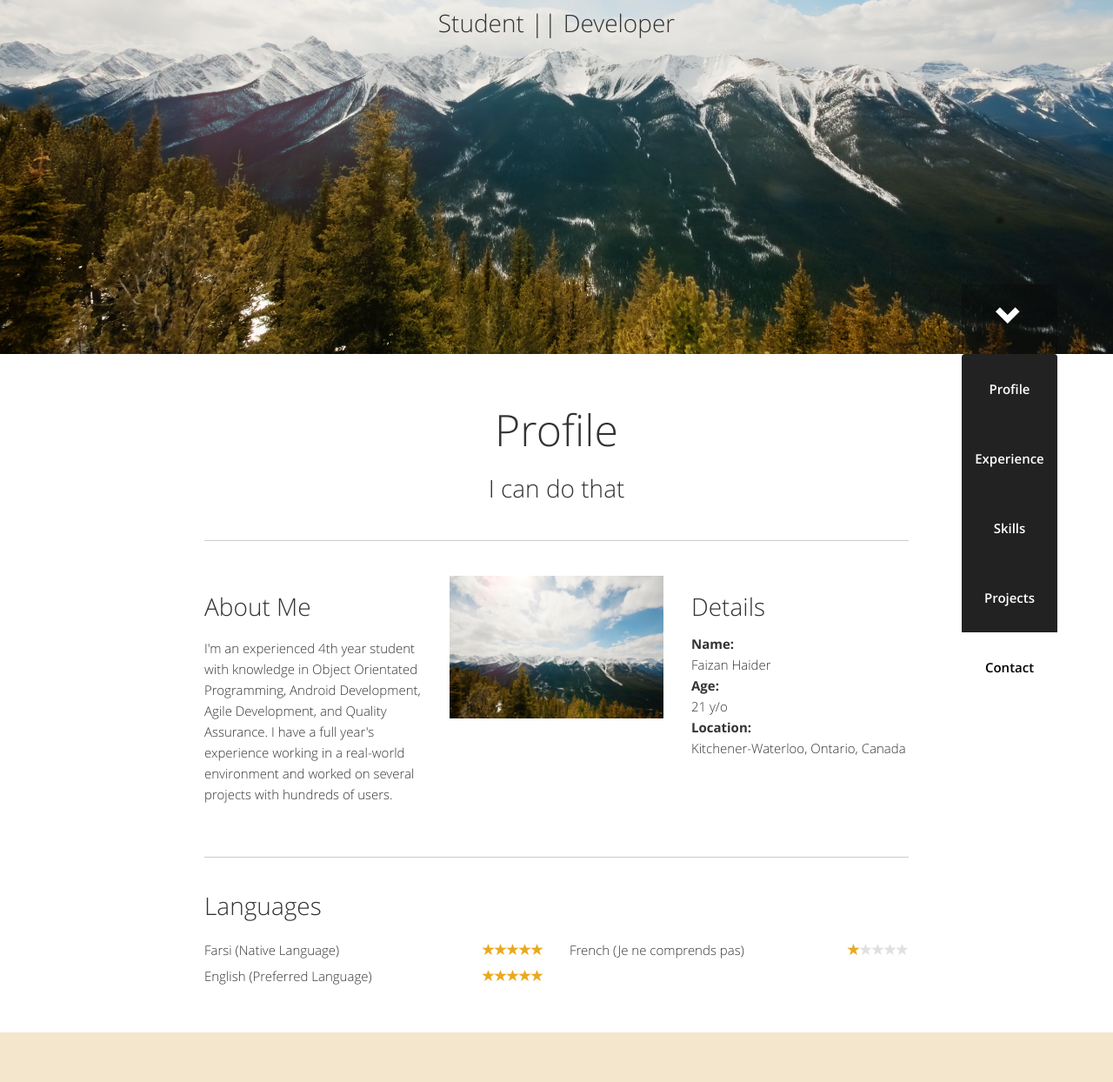
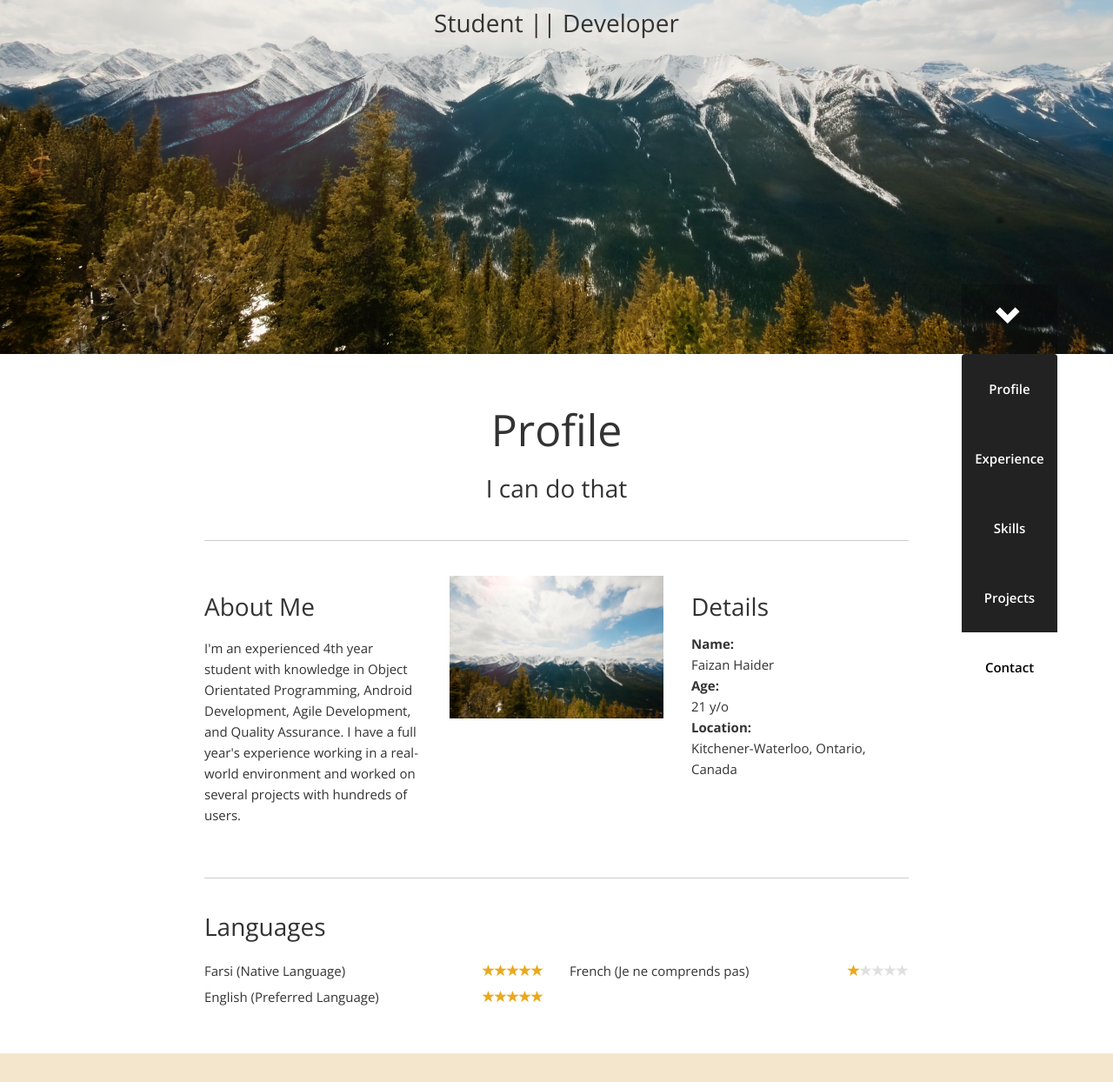
Before and after one commit to FaizanHaiider/FaizanHaiider.github.io, a plain HTML site: page index.html in a window 1280 px wide. Shown: the part 393-1637 px from the top of the page at 87% size. Drawn offline with nearby package versions, Linux system fonts and the light colour scheme.

```diff
--- a/index.html
+++ b/index.html
@@ -4,9 +4,9 @@
     <meta charset="utf-8">
     <title>FaizanH Resume</title>
     <meta name="viewport" content="width=device-width,initial-scale=1">
+    <link href="https://fonts.googleapis.com/css?family=Open+Sans:300,600,700" rel="stylesheet" type="text/css">
     <link rel="stylesheet" href="css/bootstrap.min.css">
     <link rel="stylesheet" href="css/main.css">
-    <link rel="stylesheet" href="css/fonts.css">
   </head>
   <body data-spy="scroll" data-target="#navbar-ex">
     <div class="jumbotron">
```
Also changed, not shown: 1 other file.
